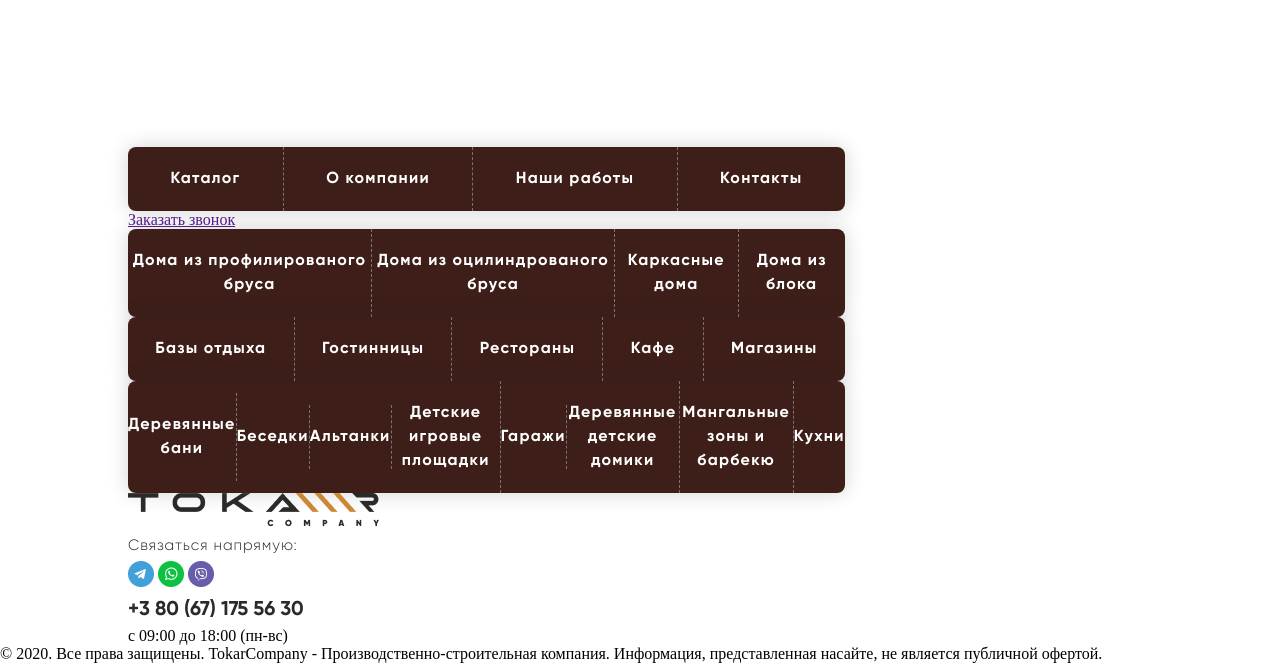
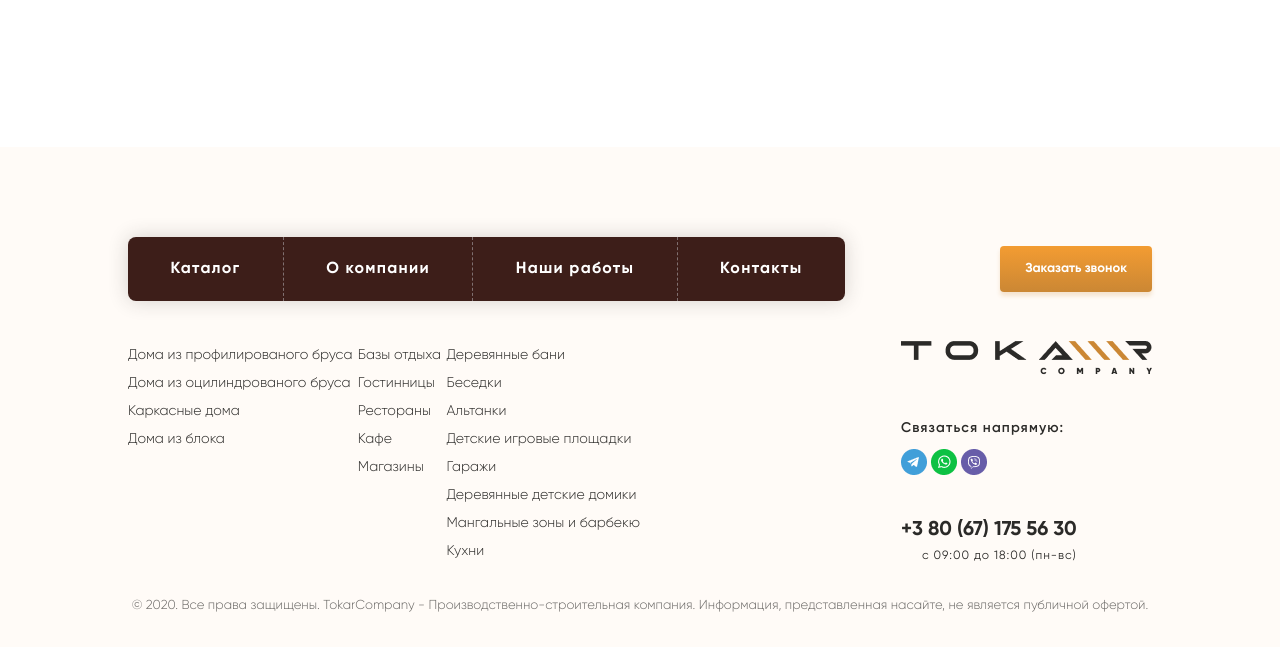
Before and after one commit to Taras-Pyrih/Tokar-Mebel, a plain HTML site: page index.html in a window 1280 px wide. Shown: the part 7503-8166 px from the top of the page. Drawn offline with nearby package versions, Linux system fonts and the light colour scheme.

Commit message:
footer completed

```diff
--- a/index.html
+++ b/index.html
@@ -512,81 +512,85 @@
               </li>
             </ul>
           </nav>
-          <a href="" class="request-a-call-button">Заказать звонок</a>
+          <div>
+            <a href="" class="button button_background button_request-a-call">Заказать звонок</a>
+          </div>
         </div>
         <div class="footer-content-bottom-row">
           <div class="footer-content-bottom-row__left-side">
-            <ul class="list">
-              <li class="list__item">
-                <a href="" class="list__link">Дома	из	профилированого	бруса</a>
+            <ul class="column-list">
+              <li class="column-list__item">
+                <a href="" class="column-list__link">Дома	из	профилированого	бруса</a>
               </li>
-              <li class="list__item">
-                <a href="" class="list__link">Дома	из	оцилиндрованого	бруса</a>
+              <li class="column-list__item">
+                <a href="" class="column-list__link">Дома	из	оцилиндрованого	бруса</a>
               </li>
-              <li class="list__item">
-                <a href="" class="list__link">Каркасные	дома</a>
+              <li class="column-list__item">
+                <a href="" class="column-list__link">Каркасные	дома</a>
               </li>
-              <li class="list__item">
-                <a href="" class="list__link">Дома	из	блока</a>
+              <li class="column-list__item">
+                <a href="" class="column-list__link">Дома	из	блока</a>
               </li>
             </ul>
-            <ul class="list">
-              <li class="list__item">
-                <a href="" class="list__link">Базы	отдыха</a>
+            <ul class="column-list">
+              <li class="column-list__item">
+                <a href="" class="column-list__link">Базы	отдыха</a>
               </li>
-              <li class="list__item">
-                <a href="" class="list__link">Гостинницы</a>
+              <li class="column-list__item">
+                <a href="" class="column-list__link">Гостинницы</a>
               </li>
-              <li class="list__item">
-                <a href="" class="list__link">Рестораны</a>
+              <li class="column-list__item">
+                <a href="" class="column-list__link">Рестораны</a>
               </li>
-              <li class="list__item">
-                <a href="" class="list__link">Кафе</a>
+              <li class="column-list__item">
+                <a href="" class="column-list__link">Кафе</a>
               </li>
-              <li class="list__item">
-                <a href="" class="list__link">Магазины</a>
+              <li class="column-list__item">
+                <a href="" class="column-list__link">Магазины</a>
               </li>
             </ul>
-            <ul class="list">
-              <li class="list__item">
-                <a href="" class="list__link">Деревянные	бани</a>
+            <ul class="column-list">
+              <li class="column-list__item">
+                <a href="" class="column-list__link">Деревянные	бани</a>
               </li>
-              <li class="list__item">
-                <a href="" class="list__link">Беседки</a>
+              <li class="column-list__item">
+                <a href="" class="column-list__link">Беседки</a>
               </li>
-              <li class="list__item">
-                <a href="" class="list__link">Альтанки</a>
+              <li class="column-list__item">
+                <a href="" class="column-list__link">Альтанки</a>
               </li>
-              <li class="list__item">
-                <a href="" class="list__link">Детские	игровые	площадки</a>
+              <li class="column-list__item">
+                <a href="" class="column-list__link">Детские	игровые	площадки</a>
               </li>
-              <li class="list__item">
-                <a href="" class="list__link">Гаражи</a>
+              <li class="column-list__item">
+                <a href="" class="column-list__link">Гаражи</a>
               </li>
-              <li class="list__item">
-                <a href="" class="list__link">Деревянные	детские	домики</a>
+              <li class="column-list__item">
+                <a href="" class="column-list__link">Деревянные	детские	домики</a>
               </li>
-              <li class="list__item">
-                <a href="" class="list__link">Мангальные	зоны и	барбекю</a>
+              <li class="column-list__item">
+                <a href="" class="column-list__link">Мангальные	зоны и	барбекю</a>
               </li>
-              <li class="list__item">
-                <a href="" class="list__link">Кухни</a>
+              <li class="column-list__item">
+                <a href="" class="column-list__link">Кухни</a>
               </li>
             </ul>
           </div>
           <div class="footer-content-bottom-row__right-side">
-            <a href=""><img src="assets/images/logo.png" alt="logo" class="logo"></a>
-            <div class="contact-us">
-              <p class="paragraph paragraph_header">Связаться напрямую:</p>
-              <div class="messengers">
-                <img src="assets/images/telegram.png" alt="telegram">
-                <img src="assets/images/whatsapp.png" alt="whatsapp">
-                <img src="assets/images/viber.png" alt="viber">
+            <div class="footer-content-bottom-row__right-side-content">
+              <a href=""><img src="assets/images/logo.png" alt="logo" class="logo"></a>
+              <div>
+                <p class="contact-us">Связаться напрямую:</p>
+                <div class="messengers">
+                  <a href=""><img src="assets/images/telegram.png" alt="telegram"></a>
+                  <a href=""><img src="assets/images/whatsapp.png" alt="whatsapp"></a>
+                  <a href=""><img src="assets/images/viber.png" alt="viber"></a>
+                </div>
               </div>
-            </div>
-            <div>
-              <p class="telephone">+3 80 (67) 175 56 30</p>
-              <p class="working hours">с 09:00 до 18:00 (пн-вс)</p>
+              <div>
+                <p class="telephone">+3 80 (67) 175 56 30</p>
+                <p class="working-hours">с 09:00 до 18:00 (пн-вс)</p>
+              </div>
             </div>
           </div>
         </div>
--- a/style.css
+++ b/style.css
@@ -182,10 +182,13 @@ option:nth-child(3)::after {
   padding-top: 20px;
 }
 
+.navigation {
+  width: 70%;
+}
+
 .list {
   display: flex;
   align-items: center;
-  width: 70%;
   background: #3D1E19;
   box-shadow: 0px 0px 20px rgba(43, 42, 40, 0.2);
   border-radius: 8px;
@@ -778,8 +781,6 @@ option:nth-child(3)::after {
   padding: 10px 0;
 }
 
-
-
 .ceo-slider-block {
   position: relative;
   width: 47.5%;
@@ -788,3 +789,72 @@ option:nth-child(3)::after {
 .house-screenshot img {
   width: 100%;
 }
+
+.footer {
+  background: #FFFBF7;
+}
+
+.footer-content-top-row {
+  display: flex;
+  justify-content: space-between;
+  align-items: center;
+  padding: 90px 0 40px;
+}
+
+.footer-content-bottom-row {
+  display: flex;
+  justify-content: space-between;
+}
+
+.footer-content-bottom-row__left-side {
+  display: flex;
+  justify-content: space-between;
+  align-items: flex-start;
+  width: 50%;
+}
+
+.footer-content-bottom-row__right-side {
+  width: 25%;
+}
+
+.footer-content-bottom-row__left-side .column-list {
+  list-style-image: none;
+  list-style-type: none;
+}
+
+.footer-content-bottom-row__left-side .column-list__item {
+  font-size: 14px;
+}
+
+.column-list__link {
+  text-decoration: none;
+  color: #2B2A28;
+}
+
+.footer-content-bottom-row__right-side {
+  display: flex;
+  justify-content: flex-end;
+}
+
+.footer-content-bottom-row__right-side-content {
+  display: flex;
+  flex-direction: column;
+  justify-content: space-between;
+  align-items: flex-start;
+}
+
+.footer-content-bottom-row__right-side-content .contact-us {
+  font-size: 14px;
+  padding-bottom: 10px;
+}
+
+.copyright {
+  font-family: Gilroy;
+  font-weight: 300;
+  font-size: 13px;
+  line-height: 1.7em;
+  text-align: center;
+  color: #2B2A28;
+  opacity: 0.7;
+  padding: 30px 0;
+}
```
